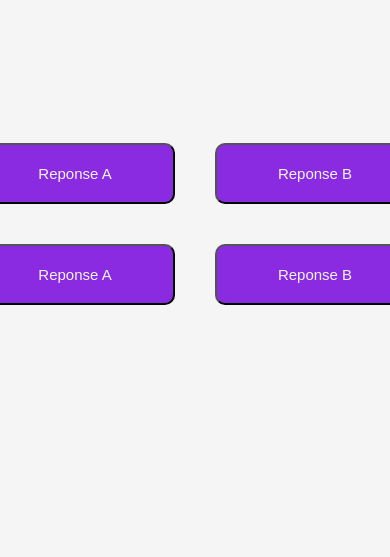
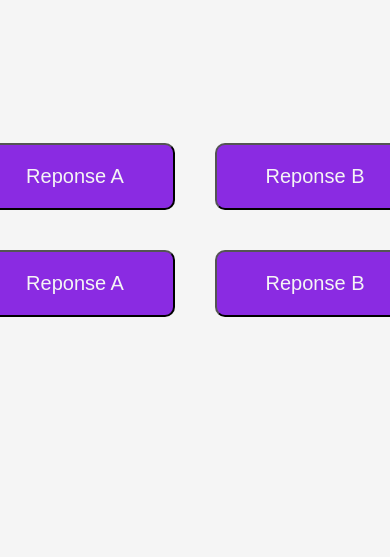
Before and after one commit to SphinxQuiz/Sphinx-Frontend, a PHP site: page / in a window 390 px wide. Shown: the part 74-631 px from the top of the page. Run offline with PHP 8.4, Linux system fonts and the light colour scheme.

Commit message:
quick button css fix

```diff
--- a/css/quiz.css
+++ b/css/quiz.css
@@ -9,12 +9,12 @@
 }
 
 .quiz-button {
-  padding: 50px 70px;
-  margin: 50px;
+  padding: 50px 40px;
+  margin: 40px;
   border-radius: 10px;
   background-color: blueviolet;
   color: whitesmoke;
-  font-size: 20px;
+  font-size: 25px;
   width: 350px;
 }
 
@@ -37,12 +37,12 @@
     font-size: 40px;
   }
   .quiz-button {
-    padding: 20px 50px;
+    padding: 20px 40px;
     margin: 20px;
     border-radius: 10px;
     background-color: blueviolet;
     color: whitesmoke;
-    font-size: 15px;
+    font-size: 20px;
     width: 200px;
   }
 }
--- a/js/trivial-api.js
+++ b/js/trivial-api.js
@@ -32,7 +32,7 @@ function buttonFill(type) {
     for (let b of buttons) {
       let index = Math.floor(Math.random() * questionList.length);
       console.log(index);
-      b.innerText = questionList[index];
+      b.innerText = htmlEntities(questionList[index]);
       questionList.splice(index, 1);
     }
   } else {
@@ -48,5 +48,6 @@ function htmlEntities(str) {
     .replace(/&lt;/g, "<")
     .replace(/&gt;/g, ">")
     .replace(/&quot;/g, '"')
-    .replace(/&#039;/g, "'");
+    .replace(/&#039;/g, "'")
+    .replace(/&rsquo;/g, "’");
 }
```
